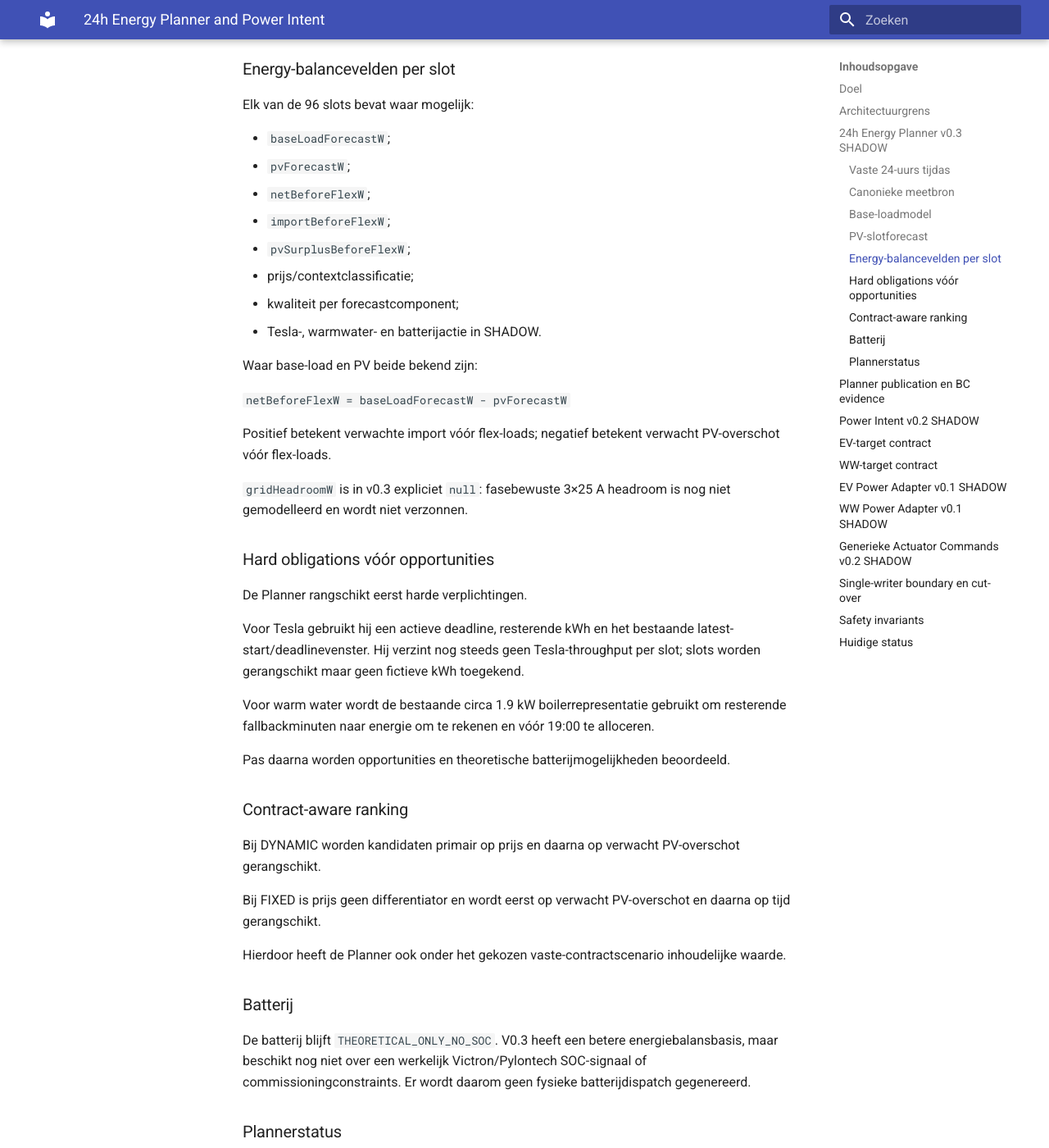
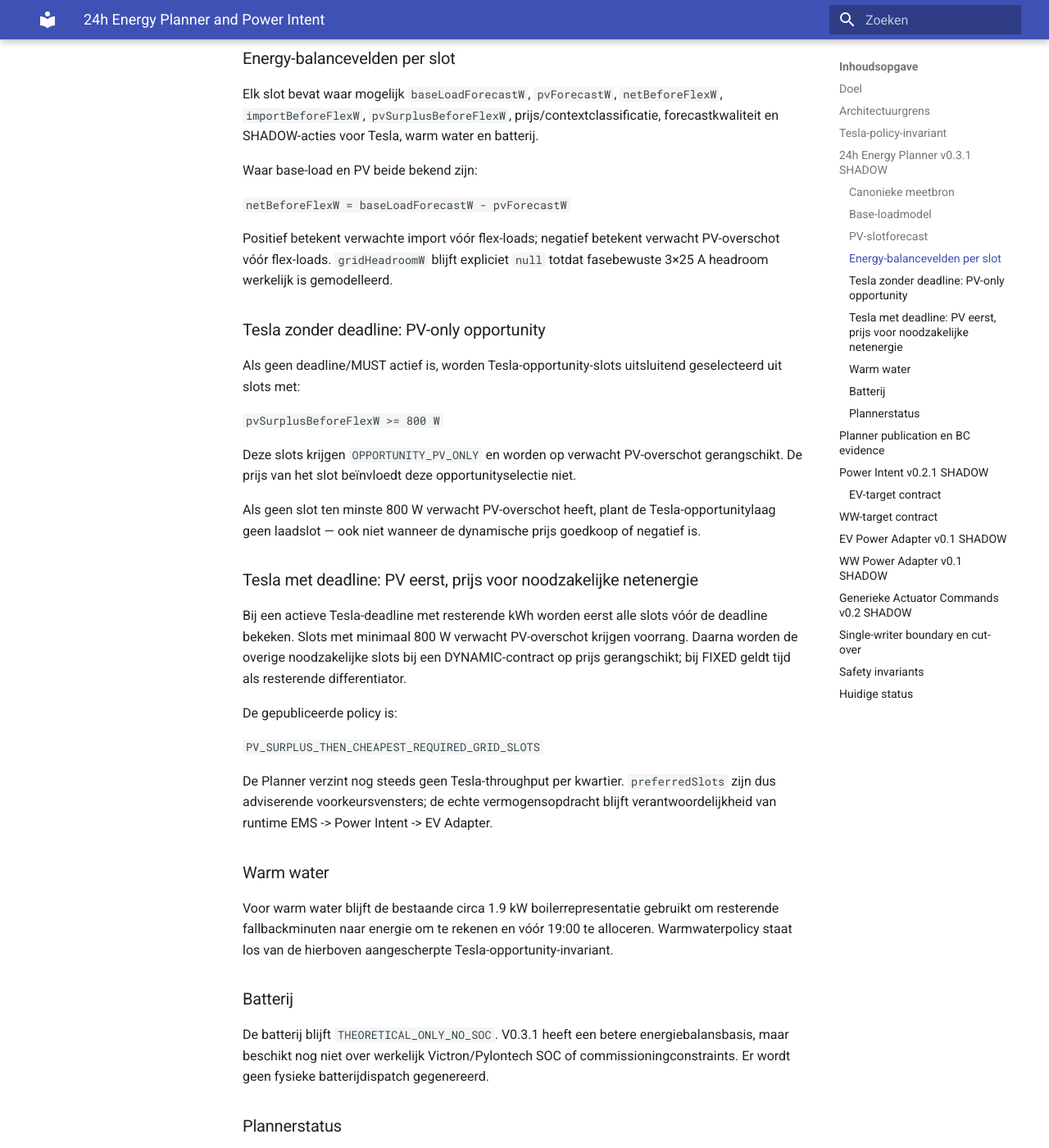
Before and after one commit to OnsKasteeltje/homey-energy-manual, an MkDocs documentation site: the page built from docs/software-architecture/components/planner-power-intent.md, in a window 1280 px wide and 1400 px high, scrolled down 2521 px. Shown: the whole window at 82% size. Built offline with MkDocs 1.6.1 and Material for MkDocs 9.7.7, drawn with Linux system fonts in a browser that asks for light colours; some of the changed text lies outside the part shown.

Commit message:
docs: enforce PV-only Tesla opportunity policy

```diff
--- a/docs/software-architecture/components/planner-power-intent.md
+++ b/docs/software-architecture/components/planner-power-intent.md
@@ -5,14 +5,14 @@ status: shadow
 architecture_status: implemented-shadow
 last_verified: 2026-08-26
 sources:
-  - Homey Advanced Flow: EM v2 | 45 Planner | 24h Energy Plan v0.3 SHADOW
+  - Homey Advanced Flow: EM v2 | 45 Planner | 24h Energy Plan v0.3.1 SHADOW
   - Homey Advanced Flow: EM v2 | 46 Publish | Planner Shadow v0.1
-  - Homey Advanced Flow: EM v2 | 20 Power Intent | P1 v0.2 SHADOW
+  - Homey Advanced Flow: EM v2 | 20 Power Intent | P1 v0.2.1 SHADOW
   - Homey Advanced Flow: EM v2 | 60 Adapter | EV Power v0.1 SHADOW
   - Homey Advanced Flow: EM v2 | 60 Adapter | WW Power v0.1 SHADOW
   - Homey Advanced Flow: EM v2 | 60 Adapter | Actuator Commands v0.2 SHADOW
   - Homey Advanced Flow: EM v2 | 70 History | Day Series v0.5.4
-  - Homey Advanced Flow: EM v2 | 76 Evidence | BC Planner Intent Recorder v0.2
+  - Homey Advanced Flow: EM v2 | 76 Evidence | BC Planner Intent Recorder v0.3
 ---
 
 # 24h Energy Planner and Power Intent
@@ -38,38 +38,42 @@ Planner, Power Intent en adapters zijn gescheiden verantwoordelijkheden. De Plan
 
 Geen SHADOW-component voert fysieke device-writes uit.
 
-## 24h Energy Planner v0.3 SHADOW
+## Tesla-policy-invariant
 
-Planner v0.3 draait iedere 15 minuten met 45 seconden vertraging en kan handmatig worden gestart. De bestaande flow is in-place opgehoogd van v0.2 naar v0.3; flow-ID en Homey-folder-ID zijn daardoor behouden.
+Voor Tesla gelden vanaf Planner v0.3.1 en Power Intent v0.2.1 twee strikt gescheiden laadredenen:
 
-De hoofdwijziging is dat de Planner niet langer primair een prijs-slotcalculator is, maar een eerste **96 × 15-minuten energy-balance forecast** maakt.
+1. **PV opportunity** — laden mag alleen worden voorgesteld wanneer er minimaal 800 W verwacht of actueel P1/PV-flexoverschot beschikbaar is. Een goedkope of negatieve netprijs mag op zichzelf nooit een Tesla-opportunity creëren.
+2. **Deadline / MUST** — wanneer een expliciete laadverplichting bestaat, heeft verwacht PV-overschot voorrang. Alleen de resterende noodzakelijke netenergie mag met de dynamische prijsforecast over de goedkoopste bruikbare slots vóór de deadline worden verdeeld.
 
-### Vaste 24-uurs tijdas
+Daarmee geldt expliciet:
 
-De tijdas is vanaf v0.3 onafhankelijk van de prijsbron. De Planner genereert altijd 96 kwartier-slots, ook onder een FIXED-contract.
+`cheap price != Tesla opportunity trigger`
 
-Dit corrigeert een structurele beperking van v0.2: daar werd de slotlijst uit dynamische prijzen opgebouwd, waardoor een FIXED-contract geen volwaardige 96-slot planning opleverde.
+en:
 
-Prijs is vanaf v0.3 context, niet de eigenaar van de planningstijdas.
+`deadline required energy = PV first -> cheapest required grid slots`
+
+Als later bewust prijsarbitrage zonder deadline gewenst zou zijn, moet dat een afzonderlijke policy/intent worden en mag dit niet onder `TESLA_CHARGE_OPPORTUNITY` worden verborgen.
+
+## 24h Energy Planner v0.3.1 SHADOW
+
+Planner v0.3.1 draait iedere 15 minuten met 45 seconden vertraging en kan handmatig worden gestart. De bestaande flow is in-place opgehoogd; flow-ID en Homey-folder-ID zijn behouden.
+
+De Planner maakt een **96 × 15-minuten energy-balance forecast** en houdt de tijdas onafhankelijk van de prijsbron. Er zijn dus altijd 96 kwartier-slots, ook onder een FIXED-contract.
 
 ### Canonieke meetbron
 
-Planner v0.3 leest `EM2_Day_History`, geproduceerd door `EM v2 | 70 History | Day Series v0.5.4`. Deze historie is measurement-control-independent en bevat iedere circa vijf minuten onder meer:
-
-- directe P1 `p1W` met validity;
-- SolarEdge-, GoodWe 4.2 kW- en GoodWe 2.0 kW-vermogen;
-- Tesla-vermogen;
-- boilervermogen.
+Planner v0.3.1 leest `EM2_Day_History`, geproduceerd door `EM v2 | 70 History | Day Series v0.5.4`. Deze historie is measurement-control-independent en bevat iedere circa vijf minuten onder meer directe P1, de drie PV-bronnen, Tesla-vermogen en boilervermogen.
 
 De Planner pollt hiervoor geen apparaten opnieuw en introduceert geen extra fysieke of netwerkafhankelijkheid in de control-laag.
 
 ### Base-loadmodel
 
-Voor iedere bruikbare historische sample wordt eerst totale PV bepaald:
+Voor iedere bruikbare historische sample geldt:
 
 `PV_W = SolarEdge_W + GoodWe4200_W + GoodWe2000_W`
 
-Met de P1-signconventie positief = import en negatief = export geldt vervolgens:
+Met P1 positief = import en negatief = export:
 
 `house_W = P1_W + PV_W`
 
@@ -77,109 +81,88 @@ De eerste benadering van niet-flexibele/base-load is:
 
 `base_W = max(0, house_W - Tesla_W - Boiler_W)`
 
-Tesla en boiler worden dus uit de gemeten huishoudlast gehaald omdat zij expliciet door het EMS planbare flex-loads zijn. Andere nog niet direct in watt gemeten apparaten blijven in deze eerste base-loadschatting zitten.
-
-Per lokale kwartierindex wordt een mediaanprofiel opgebouwd. Als een kwartier onvoldoende samples heeft, gebruikt v0.3 de globale mediaan als fallback. De kwaliteit wordt expliciet gepubliceerd als `CURRENT_DAY_QUARTER_PROFILE`, `GLOBAL_MEDIAN_FALLBACK` of `MISSING`.
+Per lokale kwartierindex wordt een mediaanprofiel opgebouwd. Bij onvoldoende kwartiersamples wordt de globale mediaan gebruikt. Kwaliteit wordt expliciet gepubliceerd als `CURRENT_DAY_QUARTER_PROFILE`, `GLOBAL_MEDIAN_FALLBACK` of `MISSING`.
 
 ### PV-slotforecast
 
-V0.3 fabriceert bewust geen weerscurve. Alleen kwartieren waarvoor voldoende gemeten same-day PV-samples bestaan krijgen een `pvForecastW` op basis van de mediaan van dat lokale kwartier.
+V0.3.1 fabriceert bewust geen weerscurve. Alleen kwartieren met voldoende gemeten same-day PV-samples krijgen een `pvForecastW` op basis van de mediaan van dat lokale kwartier. Onbekende toekomstige kwartieren blijven `null`.
 
-Onbekende toekomstige PV-kwartieren blijven `null`.
-
-De kwaliteit wordt gemarkeerd als `MEASURED_DAY_PERSISTENCE_LOW_CONFIDENCE` of `SUMMARY_ONLY`. Deze persistence-benadering is een tussenstap naar een echte weather-aware 15-minuten PV-forecast en mag niet als volwaardige meteorologische voorspelling worden geïnterpreteerd.
+De kwaliteit wordt gemarkeerd als `MEASURED_DAY_PERSISTENCE_LOW_CONFIDENCE` of `SUMMARY_ONLY`. Deze persistence-benadering is een tussenstap naar een echte weather-aware 15-minuten PV-forecast.
 
 ### Energy-balancevelden per slot
 
-Elk van de 96 slots bevat waar mogelijk:
-
-- `baseLoadForecastW`;
-- `pvForecastW`;
-- `netBeforeFlexW`;
-- `importBeforeFlexW`;
-- `pvSurplusBeforeFlexW`;
-- prijs/contextclassificatie;
-- kwaliteit per forecastcomponent;
-- Tesla-, warmwater- en batterijactie in SHADOW.
+Elk slot bevat waar mogelijk `baseLoadForecastW`, `pvForecastW`, `netBeforeFlexW`, `importBeforeFlexW`, `pvSurplusBeforeFlexW`, prijs/contextclassificatie, forecastkwaliteit en SHADOW-acties voor Tesla, warm water en batterij.
 
 Waar base-load en PV beide bekend zijn:
 
 `netBeforeFlexW = baseLoadForecastW - pvForecastW`
 
-Positief betekent verwachte import vóór flex-loads; negatief betekent verwacht PV-overschot vóór flex-loads.
+Positief betekent verwachte import vóór flex-loads; negatief betekent verwacht PV-overschot vóór flex-loads. `gridHeadroomW` blijft expliciet `null` totdat fasebewuste 3×25 A headroom werkelijk is gemodelleerd.
 
-`gridHeadroomW` is in v0.3 expliciet `null`: fasebewuste 3×25 A headroom is nog niet gemodelleerd en wordt niet verzonnen.
+### Tesla zonder deadline: PV-only opportunity
 
-### Hard obligations vóór opportunities
+Als geen deadline/MUST actief is, worden Tesla-opportunity-slots uitsluitend geselecteerd uit slots met:
 
-De Planner rangschikt eerst harde verplichtingen.
+`pvSurplusBeforeFlexW >= 800 W`
 
-Voor Tesla gebruikt hij een actieve deadline, resterende kWh en het bestaande latest-start/deadlinevenster. Hij verzint nog steeds geen Tesla-throughput per slot; slots worden gerangschikt maar geen fictieve kWh toegekend.
+Deze slots krijgen `OPPORTUNITY_PV_ONLY` en worden op verwacht PV-overschot gerangschikt. De prijs van het slot beïnvloedt deze opportunityselectie niet.
 
-Voor warm water wordt de bestaande circa 1.9 kW boilerrepresentatie gebruikt om resterende fallbackminuten naar energie om te rekenen en vóór 19:00 te alloceren.
+Als geen slot ten minste 800 W verwacht PV-overschot heeft, plant de Tesla-opportunitylaag geen laadslot — ook niet wanneer de dynamische prijs goedkoop of negatief is.
 
-Pas daarna worden opportunities en theoretische batterijmogelijkheden beoordeeld.
+### Tesla met deadline: PV eerst, prijs voor noodzakelijke netenergie
 
-### Contract-aware ranking
+Bij een actieve Tesla-deadline met resterende kWh worden eerst alle slots vóór de deadline bekeken. Slots met minimaal 800 W verwacht PV-overschot krijgen voorrang. Daarna worden de overige noodzakelijke slots bij een DYNAMIC-contract op prijs gerangschikt; bij FIXED geldt tijd als resterende differentiator.
 
-Bij DYNAMIC worden kandidaten primair op prijs en daarna op verwacht PV-overschot gerangschikt.
+De gepubliceerde policy is:
 
-Bij FIXED is prijs geen differentiator en wordt eerst op verwacht PV-overschot en daarna op tijd gerangschikt.
+`PV_SURPLUS_THEN_CHEAPEST_REQUIRED_GRID_SLOTS`
 
-Hierdoor heeft de Planner ook onder het gekozen vaste-contractscenario inhoudelijke waarde.
+De Planner verzint nog steeds geen Tesla-throughput per kwartier. `preferredSlots` zijn dus adviserende voorkeursvensters; de echte vermogensopdracht blijft verantwoordelijkheid van runtime EMS -> Power Intent -> EV Adapter.
+
+### Warm water
+
+Voor warm water blijft de bestaande circa 1.9 kW boilerrepresentatie gebruikt om resterende fallbackminuten naar energie om te rekenen en vóór 19:00 te alloceren. Warmwaterpolicy staat los van de hierboven aangescherpte Tesla-opportunity-invariant.
 
 ### Batterij
 
-De batterij blijft `THEORETICAL_ONLY_NO_SOC`. V0.3 heeft een betere energiebalansbasis, maar beschikt nog niet over een werkelijk Victron/Pylontech SOC-signaal of commissioningconstraints. Er wordt daarom geen fysieke batterijdispatch gegenereerd.
+De batterij blijft `THEORETICAL_ONLY_NO_SOC`. V0.3.1 heeft een betere energiebalansbasis, maar beschikt nog niet over werkelijk Victron/Pylontech SOC of commissioningconstraints. Er wordt geen fysieke batterijdispatch gegenereerd.
 
 ### Plannerstatus
 
-V0.3 publiceert onder meer:
-
-- `BLOCKED_STATE_MISSING`;
-- `DEGRADED_BASE_LOAD_HISTORY`;
-- `DEGRADED_PRICE_CONTEXT`;
-- `DEGRADED_PV_SLOT_FORECAST`;
-- `READY_SHADOW_V0.3`.
-
-Degradatie is expliciet zichtbaar in plaats van ontbrekende data door verzonnen waarden te vervangen.
+V0.3.1 publiceert onder meer `BLOCKED_STATE_MISSING`, `DEGRADED_BASE_LOAD_HISTORY`, `DEGRADED_PRICE_CONTEXT`, `DEGRADED_PV_SLOT_FORECAST` en `READY_SHADOW_V0.3.1`.
 
 ## Planner publication en BC evidence
 
-`EM v2 | 46 Publish | Planner Shadow v0.1` publiceert het volledige SHADOW-plan als observability-only envelope naar `docs/data/energy-planner-shadow.json`. De publisher hardcodeert de Planner-versie niet en accepteert v0.3 zolang het safetycontract geldig blijft: `controlMode=SHADOW`, `readOnly=true`, `physicalWritePerformed=false`.
+`EM v2 | 46 Publish | Planner Shadow v0.1` publiceert het volledige SHADOW-plan als observability-only envelope naar `docs/data/energy-planner-shadow.json`. De publisher hardcodeert de Planner-versie niet zolang het safetycontract geldig blijft: `controlMode=SHADOW`, `readOnly=true`, `physicalWritePerformed=false`.
 
-`EM v2 | 76 Evidence | BC Planner Intent Recorder v0.2` is aangepast aan de publisher-envelope en de v0.3-structuur `plan.plan.actions`. De recorder legt per kwartier onder meer vast:
+`EM v2 | 76 Evidence | BC Planner Intent Recorder v0.3` legt per kwartier onder meer base-loadforecast, PV-forecast, `netBeforeFlexW`, verwacht PV-overschot, prijs, gekozen Tesla/WW/batterij SHADOW-actie en actuele Power Intent targets vast. Hiermee ontstaat de basis voor `planned -> intent -> commanded -> actual -> financial result`.
 
-- base-loadforecast;
-- PV-forecast;
-- `netBeforeFlexW` en verwacht PV-overschot;
-- prijs;
-- gekozen Tesla/WW/batterij SHADOW-actie;
-- actuele Power Intent targets.
+De Evidence-flow had eerder `folder=null`; folderlocatie blijft een expliciete Homey-governancegate totdat aantoonbaar conform.
 
-Hiermee ontstaat de basis voor de volgende closed-loop stap: `planned -> intent -> commanded -> actual -> financial result`.
-
-De Evidence-flow heeft momenteel `folder=null`. Dit is een expliciete governance-afwijking en blijft open totdat hij aantoonbaar in de afgesproken `76 Evidence` Homey-folder is geplaatst. De functionele naamgeving alleen is niet voldoende voor RC-conformiteit.
-
-## Power Intent v0.2 SHADOW
+## Power Intent v0.2.1 SHADOW
 
 Power Intent wordt getriggerd door wijziging van `EM2_Public_State` en is idempotent per source revision. Voor geldige output moeten Public State revision, Core State revision, Decision sourceRevision en WW Control sourceRevision gelijk zijn.
 
 Bij mismatch is `valid=false`, `status=REVISION_MISMATCH` en het EV-doel fail-closed 0 W.
 
-## EV-target contract
+### EV-target contract
 
 Bij `TESLA_CHARGE_DEADLINE`, indien resterende energie en toekomstige deadline geldig zijn:
 
 `target_W = remaining_kWh / hours_to_deadline * 1000`
 
-Bij `TESLA_CHARGE_OPPORTUNITY` met voldoende flexbudget wordt het beschikbare flex/exportbudget gebruikt. Als geen exportbudget beschikbaar is maar prijs negatief/goedkoop is, kan het discretionary importbudget worden gebruikt. Zonder geldige opportunity is `target_W=0`.
+Bij `TESLA_CHARGE_OPPORTUNITY` geldt vanaf v0.2.1 uitsluitend:
+
+- `flexExportBudgetW >= 800 W` -> `target_W = flexExportBudgetW`;
+- anders -> `target_W = 0`.
+
+Negatieve of goedkope prijs kan **geen** discretionary importtarget meer creëren voor `TESLA_CHARGE_OPPORTUNITY`. De output publiceert daarom `teslaOpportunityPolicy=PV_SURPLUS_ONLY` en `pricePolicy=DEADLINE_OPTIMIZATION_ONLY`.
 
 Power Intent converteert niet naar ampère; elektrische feasibility hoort bij de EV Power Adapter.
 
 ## WW-target contract
 
-De huidige Power Intent v0.2 produceert WW nog binair:
+De huidige Power Intent produceert WW nog binair:
 
 - `BOILER_ON -> target_on=true`
 - `BOILER_OFF -> target_on=false`
@@ -205,7 +188,7 @@ De bestaande boilerwriter blijft fysieke eigenaar totdat validation en atomic cu
 
 ## Generieke Actuator Commands v0.2 SHADOW
 
-Actuator Commands accepteert de overgangsschema's `EM2_POWER_INTENT_V0.1` en `EM2_POWER_INTENT_V0.2`, publiceert `EM2_ACTUATOR_COMMANDS_V0.2` en dedupliceert op source revision én input schema. EV- en WW-apparaatvertaling worden aan hun eigen Power Adapters gedelegeerd.
+Actuator Commands accepteert de overgangsschema's van Power Intent, publiceert `EM2_ACTUATOR_COMMANDS_V0.2` en dedupliceert op source revision én input schema. EV- en WW-apparaatvertaling worden aan hun eigen Power Adapters gedelegeerd.
 
 ## Single-writer boundary en cut-over
 
@@ -216,11 +199,13 @@ Nooit mogen twee fysieke writers gelijktijdig dezelfde actuator sturen.
 ## Safety invariants
 
 - geen device writes in Planner/Power Intent/Adapters zolang SHADOW actief is;
-- geen policy-arbitrage in adapters;
+- Tesla opportunity is uitsluitend PV/exportbudgetgedreven;
+- goedkope of negatieve prijs mag nooit zelfstandig Tesla opportunity charging starten;
+- prijsoptimalisatie voor Tesla hoort alleen binnen deadline/MUST-planning;
 - onbekende forecastdata blijft onbekend/null en wordt niet gefabriceerd;
 - prijs is context, niet de eigenaar van de 24h tijdas;
 - fasebewuste grid-headroom wordt pas gebruikt wanneer die werkelijk gemodelleerd is;
-- adapter verhoogt nooit upstream vermogensbudget;
+- adapters verhogen nooit upstream vermogensbudget;
 - requested, commanded en confirmed blijven gescheiden;
 - één fysieke writer per actuator na cut-over.
 
@@ -228,13 +213,15 @@ Nooit mogen twee fysieke writers gelijktijdig dezelfde actuator sturen.
 
 | Onderdeel | Status |
 |---|---|
-| 24h Planner v0.3 | ACTIVE SHADOW; 96×15-min energy axis |
+| 24h Planner v0.3.1 | ACTIVE SHADOW; 96×15-min energy axis; Tesla PV-only opportunity |
 | Base-load forecast | ACTIVE SHADOW; current-day quarter profile/global median fallback |
 | PV slot forecast | ACTIVE SHADOW; measured-day persistence, low confidence; unknown = null |
+| Tesla opportunity policy | PV_SURPLUS_ONLY; minimum 800 W |
+| Tesla deadline price policy | PV first; cheapest required grid slots second |
 | Phase-aware grid headroom | NOT MODELED |
 | Planner Publisher v0.1 | ACTIVE OBSERVABILITY ONLY |
-| BC Planner Intent Recorder v0.2 | ACTIVE READ-ONLY; folder governance OPEN |
-| Power Intent v0.2 | ACTIVE SHADOW |
+| BC Planner Intent Recorder v0.3 | ACTIVE READ-ONLY |
+| Power Intent v0.2.1 | ACTIVE SHADOW; price cannot create Tesla opportunity |
 | EV_target_W | ACTIVE SHADOW, numeriek |
 | WW target_on | ACTIVE SHADOW, binair |
 | WW_target_W | ARCHITECTUURCONTRACT / nog niet numeriek geproduceerd |
```
